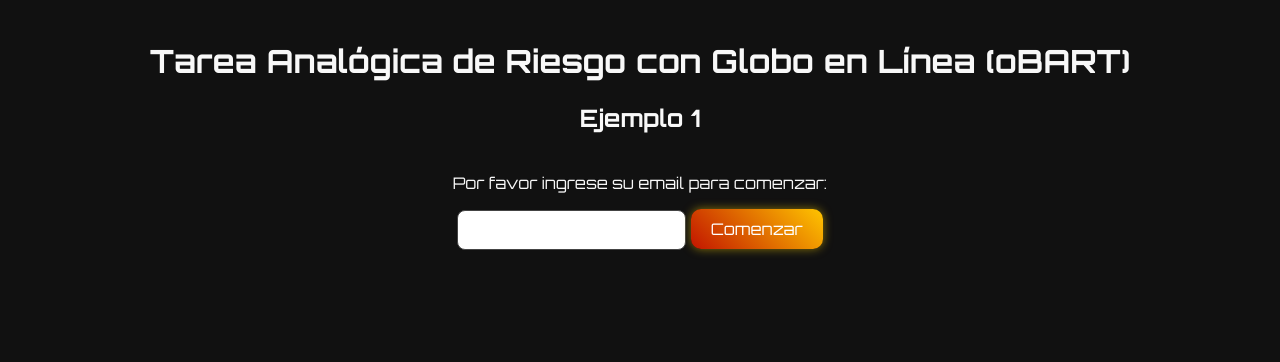
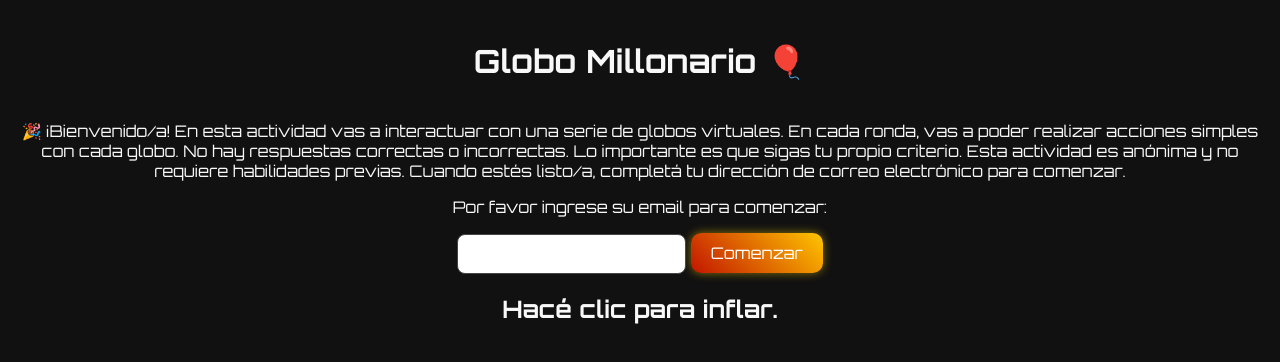
Before and after one commit to JuliaMazzone/BART2, a plain HTML site: page index.html in a window 1280 px wide. Drawn offline with Linux system fonts and the light colour scheme.

Commit message:
Update index.html

```diff
--- a/index.html
+++ b/index.html
@@ -40,15 +40,24 @@
 	</head>
 	<body>
 
-        <h1>Tarea Analógica de Riesgo con Globo en Línea (oBART)</h1>
-        <h2>Ejemplo 1</h2>
+        <h1>Globo Millonario 🎈</h1>
 
         <div id="startForm">
+            <p>🎉 ¡Bienvenido/a!
+En esta actividad vas a interactuar con una serie de globos virtuales.
+En cada ronda, vas a poder realizar acciones simples con cada globo.
+
+No hay respuestas correctas o incorrectas. Lo importante es que sigas tu propio criterio.
+
+Esta actividad es anónima y no requiere habilidades previas.
+
+Cuando estés listo/a, completá tu dirección de correo electrónico para comenzar.</p>
             <p>Por favor ingrese su email para comenzar:</p>
             <input type="email" id="emailInput" required />
             <button id="startBtn">Comenzar</button>
         </div>
 
+		<h2>Hacé clic para inflar.</h2>
         <!-- load BART here -->
         <div id="bart" style="display:none;"></div>
 
```
